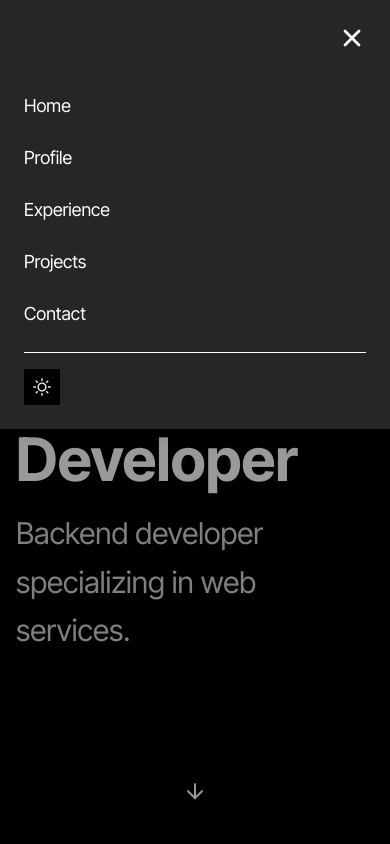
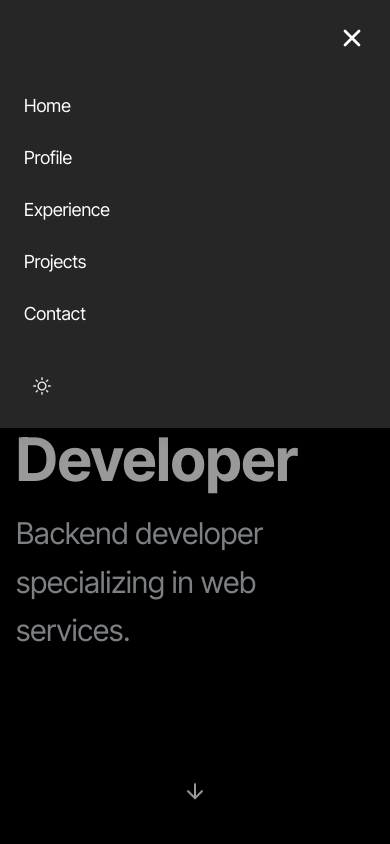
Before and after one commit to hyeri0903/hyeri0903.github.io, a Next.js app: page / in a window 390 px wide. Both pictures are taken after a click on the button "Open menu". Shown: the top 844 px of the page. Built offline with nearby package versions, Linux system fonts and the light colour scheme.

Commit message:
다크모드 배경 색상 수정

```diff
--- a/components/Header.tsx
+++ b/components/Header.tsx
@@ -98,7 +98,7 @@ export default function Header() {
             <Link href="/#contact" className="text-lg text-gray-800 dark:text-white" onClick={() => setMenuOpen(false)}>
               Contact
             </Link>
-            <div className="pt-4 border-t border-gray-200 dark:border-white">
+            <div className="pt-4 dark:border-white">
               <ThemeSwitch />
             </div>
           </div>
--- a/components/ThemeSwitch.tsx
+++ b/components/ThemeSwitch.tsx
@@ -18,7 +18,7 @@ const ThemeSwitch = () => {
   return (
     <button
       onClick={() => setTheme(theme === "dark" || resolvedTheme === "dark" ? "light" : "dark")}
-      className="p-2 text-gray-800 dark:text-gray-200 bg-transparent dark:bg-black"
+      className="p-2 text-gray-800 dark:text-gray-200 bg-transparent"
       aria-label="Toggle Dark Mode"
     >
       {theme === "dark" || resolvedTheme === "dark" ? <AiOutlineSun size={20} /> : <AiOutlineMoon size={20} />}
```
